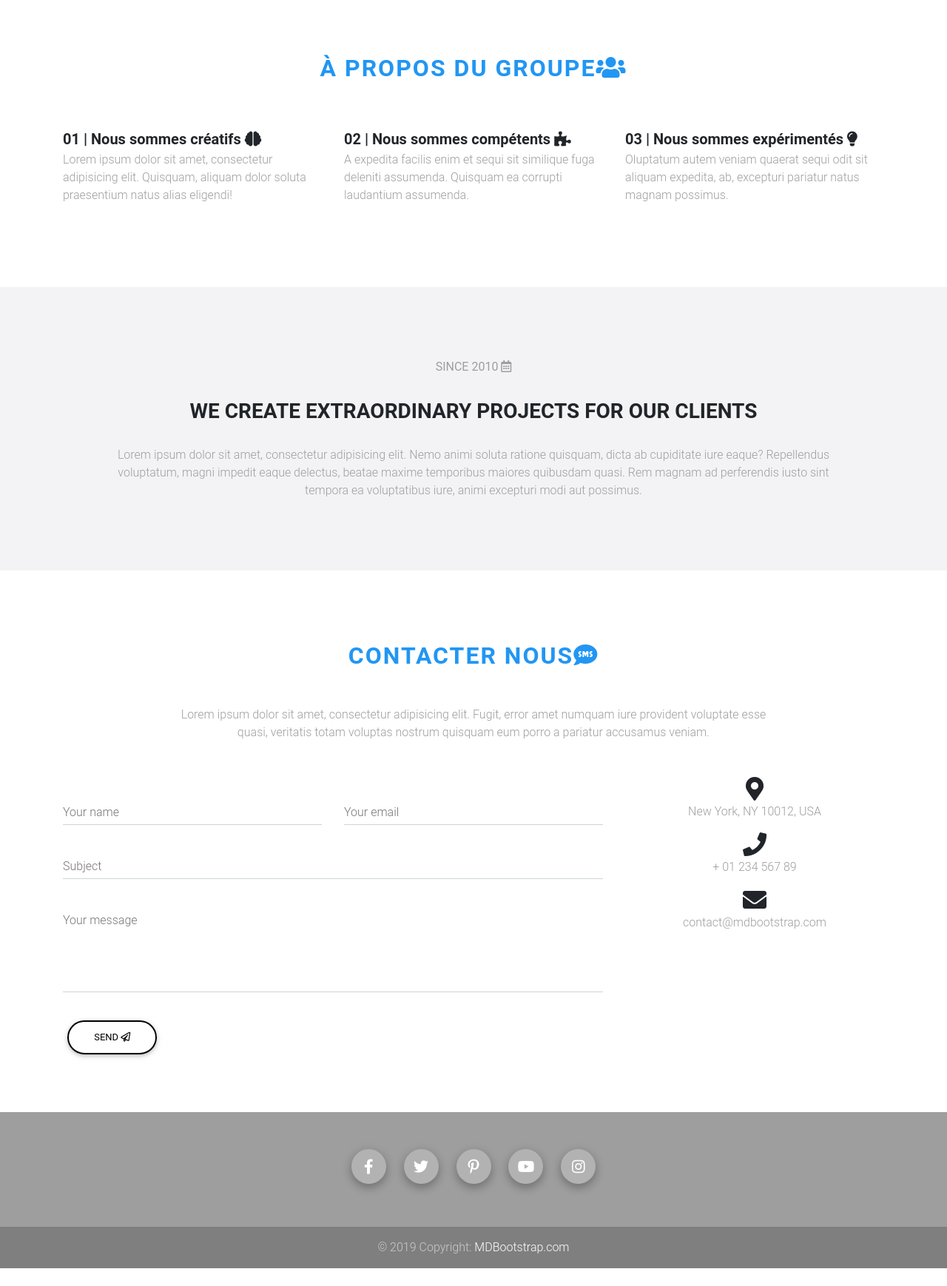
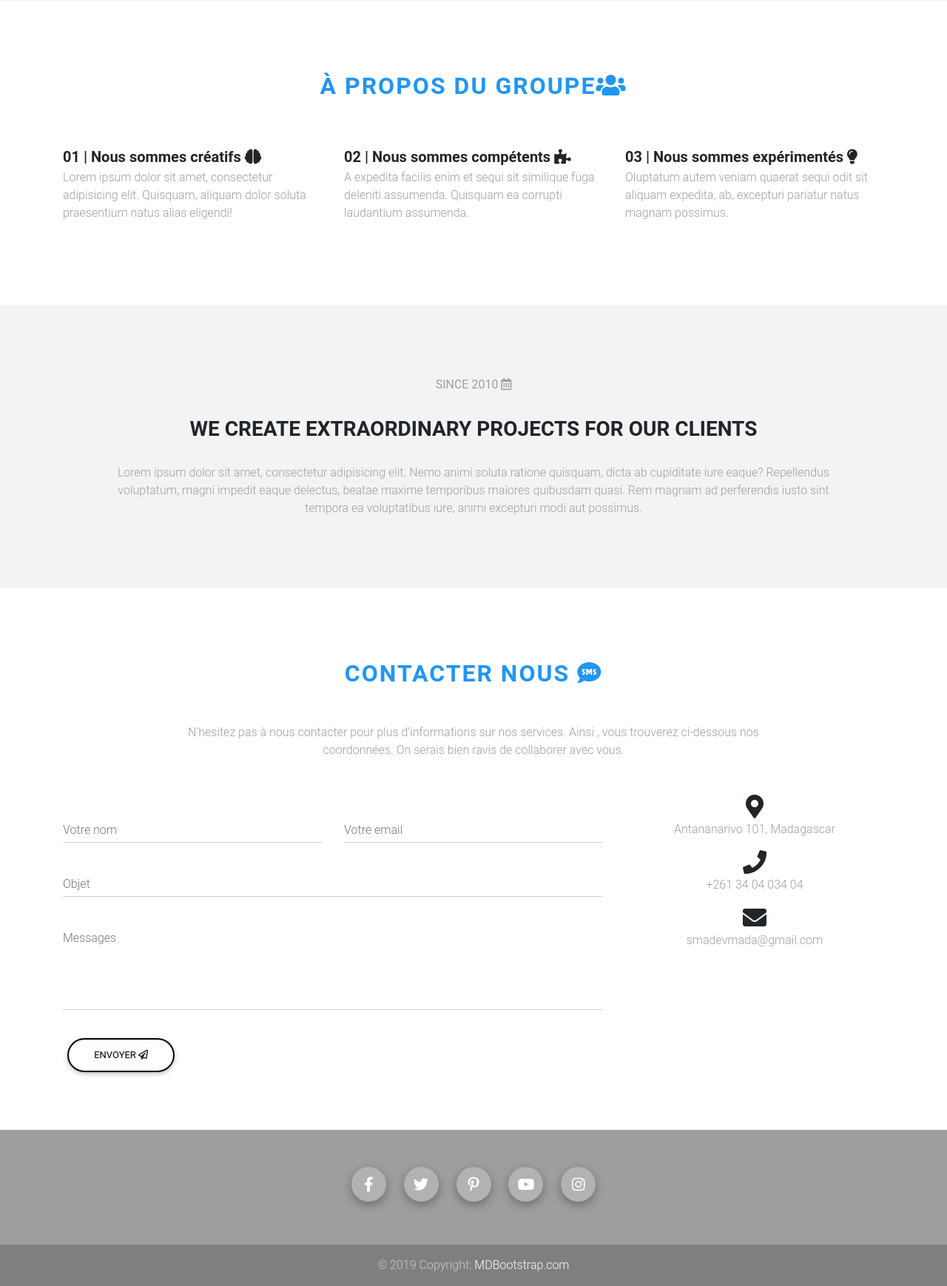
Before and after one commit to smadevmada/smadevmada, a PHP site: page / in a window 1280 px wide. Shown: the part 2915-4653 px from the top of the page at 74% size. Before the commit the page ends 4629 px from the top, so only its background shows below. Run offline with PHP 8.4, Linux system fonts and the light colour scheme; some web fonts are replaced.

Commit message:
premier commit by toavina

```diff
--- a/include/general.php
+++ b/include/general.php
@@ -2,5 +2,6 @@
 /**
 * Description : Fichier qui définit tous les variables globals
 */
+
 $HTTP_HOST = "http://".$_SERVER['HTTP_HOST']."/smadev";
 ?>
--- a/index.php
+++ b/index.php
@@ -96,6 +96,8 @@ require_once($_SERVER['DOCUMENT_ROOT'].'/smadev/include/general.php');
 	<!-- MDB core JavaScript -->
 	<script type="text/javascript " src="<?php echo $HTTP_HOST; ?>/js/mdb.min.js "></script>
 
+	<script type="text/javascript " src="<?php echo $HTTP_HOST; ?>/js/contact.js "></script>
+
 	<script>
 	    // initialize scrollspy
 	    $('body').scrollspy({
--- /dev/null
+++ b/js/contact.js
@@ -0,0 +1,104 @@
+$(document).ready(function(){
+
+	$('body').on('focus', '.champ-contact', function(){
+		$(this).removeAttr('style');
+		$(this).removeClass('champ-invalide');
+		$(this).next().removeAttr('style');
+	});
+
+	$('body').on('blur', '#contact-email', function(){
+		var email = $(this).val();
+		if (email != '' && email != 'undefined')
+		{
+			if (!validation_email(email))
+			{
+				$(this).css({'color':'#f00', 'border-bottom':'1px #f00 solid'});
+				$(this).next().css('color','#f00');
+			}
+		}
+	});
+
+	$('body').on('click', '#contact-send', function(){
+		var nom = $('#contact-nom').val();
+		var email = $('#contact-email').val();
+		var objet = $('#contact-objet').val();
+		var msg = $('#contact-message').val();
+
+		if (trim(nom) == '' || nom == 'undefined')
+		{
+			$('#contact-nom').addClass('champ-invalide');
+		}
+
+		if (trim(email) == '' || email == 'undefined')
+		{
+			$('#contact-email').addClass('champ-invalide');
+		}
+		else if (!validation_email(email))
+		{
+			$('#contact-email').addClass('champ-invalide');
+		}
+
+		if (trim(objet) == '' || objet == 'undefined')
+		{
+			$('#contact-objet').addClass('champ-invalide');
+		}
+
+		if (trim(msg) == '' || trim(msg).length <= 10 || msg == 'undefined')
+		{
+			$('#contact-message').addClass('champ-invalide');
+		}
+
+		if ($('.champ-invalide').length > 0)
+		{
+			$('.champ-invalide').each(function(){
+				$(this).css({'color':'#f00', 'border-bottom':'1px #f00 solid'});
+				$(this).next().css('color','#f00');
+			});
+			return false;
+		}
+		else
+		{
+			$('body').append('<div id="envoi-contact" class="spinner-border" role="status" style="position: fixed; top: 30%; left: 45%; width: 100px; height: 100px;"><span class="sr-only">Envoi en cours...</span></div>');
+			$.ajax({
+				url: "http://"+location.hostname+"/smadev/page/ajax/ajax_envoi_contact.php",
+				type: 'POST',
+				data: {
+					nom : nom,
+					email : email,
+					objet : objet,
+					msg : msg
+				},
+				success: function(){
+					$('body').append('<div id="envoi-reussi" style="display: none; position: fixed;top: 30%;right: 45%;width: 100px;height: 100px;background: #ffffff;text-align: center;border-radius: 50%;padding-top: 7px;color: #1b6d86;border: 1px solid #b6cdda;border-right: none;box-shadow: 0px 0px 10px -2px #5a5a5a;font-size: 3.8em;"><i class="fas fa-check"></i></div>');
+					setTimeout(function(){
+						$('#envoi-contact').remove();
+						$('#envoi-reussi').fadeIn(500, 'linear', function(){
+							$('#envoi-reussi').fadeOut(1000, 'linear', function(){
+								$('#envoi-reussi').remove();
+								setTimeout(function(){
+									$(window).scrollTop(0);
+								}, 500);
+							});
+						});
+						$('.champ-contact').each(function(){
+							$(this).val('');
+						});
+					}, 500)
+				}
+			});
+		}
+
+	});
+
+});
+
+function validation_email(email)
+{
+    var pattern = /^(([^<>()\[\]\\.,;:\s@"]+(\.[^<>()\[\]\\.,;:\s@"]+)*)|(".+"))@((\[[0-9]{1,3}\.[0-9]{1,3}\.[0-9]{1,3}\.[0-9]{1,3}\])|(([a-zA-Z\-0-9]+\.)+[a-zA-Z]{2,}))$/;
+    return pattern.test(String(email).toLowerCase());
+}
+
+function trim(text)
+{
+	return text.replace(/\s/g,'');
+}
--- a/page/contacter.php
+++ b/page/contacter.php
@@ -3,143 +3,71 @@
 require_once($_SERVER['DOCUMENT_ROOT'].'/smadev/include/general.php');
 ?>
 
-    <!-- Fifth container -->
 <div class="container ">
+	<section id="contact" class="section mb-4 ">
+		<h2 class="blue-text text-center text-uppercase font-weight-bold my-5 pt-5 wow fadeIn " data-wow-delay="0.2s ">
+			Contacter nous <i class="fas fa-sms"></i>
+		</h2>
 
-      <!-- Contact -->
-      <section id="contact" class="section mb-4 ">
-
-        <!-- Section title -->
-        <h2 class="blue-text text-center text-uppercase font-weight-bold my-5 pt-5 wow fadeIn " data-wow-delay="0.2s ">
-          Contacter nous<i class="fas fa-sms"></i></h2>
-
-        <!-- Section sescription -->
-        <p class="text-center w-responsive mx-auto grey-text mb-5 wow fadeIn " data-wow-delay="0.2s ">Lorem ipsum dolor
-
-          sit amet, consectetur adipisicing elit. Fugit, error amet numquam iure provident voluptate esse quasi,
-
-          veritatis totam voluptas nostrum quisquam eum porro a pariatur accusamus veniam.</p>
-
+    	<p class="text-center w-responsive mx-auto grey-text mb-5 wow fadeIn " data-wow-delay="0.2s ">
+    		N'hesitez pas &agrave; nous contacter pour plus d'informations sur nos services. Ainsi , vous trouverez ci-dessous nos coordonn&eacute;es. On serais bien ravis de collaborer avec vous.
+		</p>
 		<div class="row wow fadeIn " data-wow-delay="0.4s ">
-
-          <!-- Grid column -->
 			<div class="col-md-8 mb-5">
-
 				<form>
-
-              <!-- Grid row -->
 					<div class="row">
-
-                <!-- Grid column -->
 						<div class="col-md-6">
-
 							<div class="md-form mb-0">
-
-                    <input type="text" id="contact-name" class="form-control">
-
-                    <label for="contact-name" class="">Your name</label>
-
+								<input type="text" id="contact-nom" class="form-control champ-contact">
+								<label for="contact-nom"id="label-contact-nom">Votre nom</label>
 							</div>
-
 						</div>
-                <!-- Grid column -->
-
-                <!-- Grid column -->
 						<div class="col-md-6">
-
 							<div class="md-form mb-0">
-
-                    <input type="text" id="contact-email" class="form-control">
-
-                    <label for="contact-email" class="">Your email</label>
-
+								<input type="text" id="contact-email" class="form-control champ-contact">
+								<label for="contact-email"id="label-contact-email">Votre email</label>
 							</div>
-
 						</div>
-                <!-- Grid column -->
-
 					</div>
-              <!-- Grid row -->
-
-              <!-- Grid row -->
 					<div class="row">
-
 						<div class="col-md-12">
-
 							<div class="md-form mb-0">
-
-                    <input type="text" id="contact-Subject" class="form-control">
-
-                    <label for="contact-Subject" class="">Subject</label>
-
+								<input type="text" id="contact-objet" class="form-control champ-contact">
+								<label for="contact-objet"id="label-contact-objet">Objet</label>
 							</div>
-
 						</div>
-
 					</div>
-              <!-- Grid row -->
-
-              <!-- Grid row -->
 					<div class="row">
-
-                <!-- Grid column -->
 						<div class="col-md-12">
-
 							<div class="md-form mb-0">
-
-                    <textarea type="text" id="contact-message" class="md-textarea form-control" rows="3"></textarea>
-
-                    <label for="contact-message">Your message</label>
-
+								<textarea type="text" id="contact-message" class="md-textarea form-control champ-contact" rows="3"></textarea>
+								<label for="contact-message">Messages</label>
 							</div>
-
 						</div>
-
 					</div>
-              <!-- Grid row -->
-
 				</form>
-
 				<div class="text-center text-md-left mt-4">
-
-              <a class="btn btn-rounded btn-outline-black waves-effect ">Send <i class="far fa-paper-plane"></i></a>
-
+					<a class="btn btn-rounded btn-outline-black waves-effect " id="contact-send">
+						Envoyer <i class="far fa-paper-plane"></i>
+					</a>
 				</div>
-
 			</div>
-          <!-- Grid column -->
-
-          <!-- Second column -->
 			<div class="col-md-4 ">
-
 				<ul class="contact-icons list-unstyled text-center">
-
-              <li><i class="fas fa-map-marker-alt fa-2x "></i>
-
-                <p class="grey-text ">New York, NY 10012, USA</p>
-
+					<li>
+						<i class="fas fa-map-marker-alt fa-2x "></i>
+						<p class="grey-text ">Antananarivo 101, Madagascar</p>
 					</li>
-
-              <li><i class="fas fa-phone fa-2x "></i>
-
-                <p class="grey-text ">+ 01 234 567 89</p>
-
+					<li>
+						<i class="fas fa-phone fa-2x "></i>
+						<p class="grey-text ">+261 34 04 034 04</p>
 					</li>
-
-              <li><i class="fas fa-envelope fa-2x "></i>
-
-                <p class="grey-text ">contact@mdbootstrap.com</p>
-
+					<li>
+						<i class="fas fa-envelope fa-2x "></i>
+						<p class="grey-text ">smadevmada@gmail.com</p>
 					</li>
-
 				</ul>
-
 			</div>
-          <!-- Second column -->
-
 		</div>
-
 	</section>
-      <!-- Section: Contact v.2 -->
 </div>
-    <!-- Fifth container -->
--- a/page/services.php
+++ b/page/services.php
@@ -10,7 +10,7 @@ require_once($_SERVER['DOCUMENT_ROOT'].'/smadev/include/general.php');
 
         <!-- Secion heading -->
         <h2 class="blue-text text-center text-uppercase font-weight-bold my-5 pb-3 pt-4 wow fadeIn"
-          data-wow-delay="0.2s">Quels sont nos offres et services ? <i class="fas fa-briefcase"></i></h2>
+          data-wow-delay="0.2s">NOS SERVICES </h2>
 
         <!-- First row -->
         <div class="row text-center wow fadeIn" data-wow-delay="0.4s">
@@ -23,9 +23,9 @@ require_once($_SERVER['DOCUMENT_ROOT'].'/smadev/include/general.php');
 
               <i class="fas fa-laptop fa-3x mb-4 grey-text" aria-hidden="true"></i>
 
-              <h5 class="feature-title mb-4">Web design</h5>
+              <h5 class="feature-title mb-4">Gestion de projets web</h5>
 
-              <p class="grey-text">Lorem ipsum dolor sit amet, consectetur adipisicing elit.</p>
+              <p class="grey-text">Site vitrine, corporate, évènementiel, e-commerce, intranet, application mobile.</p>
 
             </div>
 
@@ -40,9 +40,9 @@ require_once($_SERVER['DOCUMENT_ROOT'].'/smadev/include/general.php');
 
               <i class="far fa-newspaper grey-text fa-3x mb-4" aria-hidden="true"></i>
 
-              <h5 class="feature-title mb-4">Marketing</h5>
+              <h5 class="feature-title mb-4">Intégration Web</h5>
 
-              <p class="grey-text">Lorem ipsum dolor sit amet, consectetur adipisicing elit.</p>
+              <p class="grey-text">Des intégrations (X)HTML / CSS respectueuses des standards du Web.</p>
 
             </div>
 
@@ -58,9 +58,9 @@ require_once($_SERVER['DOCUMENT_ROOT'].'/smadev/include/general.php');
 
               <i class="fas fa-pencil-alt grey-text fa-3x mb-4" aria-hidden="true"></i>
 
-              <h5 class="feature-title mb-4">Branding</h5>
+              <h5 class="feature-title mb-4">Développements spécifiques</h5>
 
-              <p class="grey-text">Lorem ipsum dolor sit amet, consectetur adipisicing elit.</p>
+              <p class="grey-text">Des outils adaptés à votre coeur de métier.</p>
 
             </div>
             <!-- Panel -->
@@ -74,11 +74,11 @@ require_once($_SERVER['DOCUMENT_ROOT'].'/smadev/include/general.php');
             <!-- Panel -->
             <div class="card card-body hoverable">
 
-              <i class="fas fa-camera-retro grey-text fa-3x mb-4" aria-hidden="true"></i>
+              <i class="fas fa-cog grey-text fa-3x mb-4" aria-hidden="true"></i>
 
-              <h5 class="feature-title mb-4">Photography</h5>
+              <h5 class="feature-title mb-4">Interface d'administration</h5>
 
-              <p class="grey-text">Lorem ipsum dolor sit amet, consectetur adipisicing elit.</p>
+              <p class="grey-text">Outils spécifiques au bon fonctionnement de votre entreprise.</p>
 
             </div>
             <!-- Panel -->
```
Also changed, not shown: include/connexion_bdd.php (added, +17 -0 lines), page/ajax/ajax_envoi_contact.php (added, +41 -0 lines), page/classe/MailContact.php (added, +155 -0 lines). Lines whose indentation alone changed are shown as unchanged.
